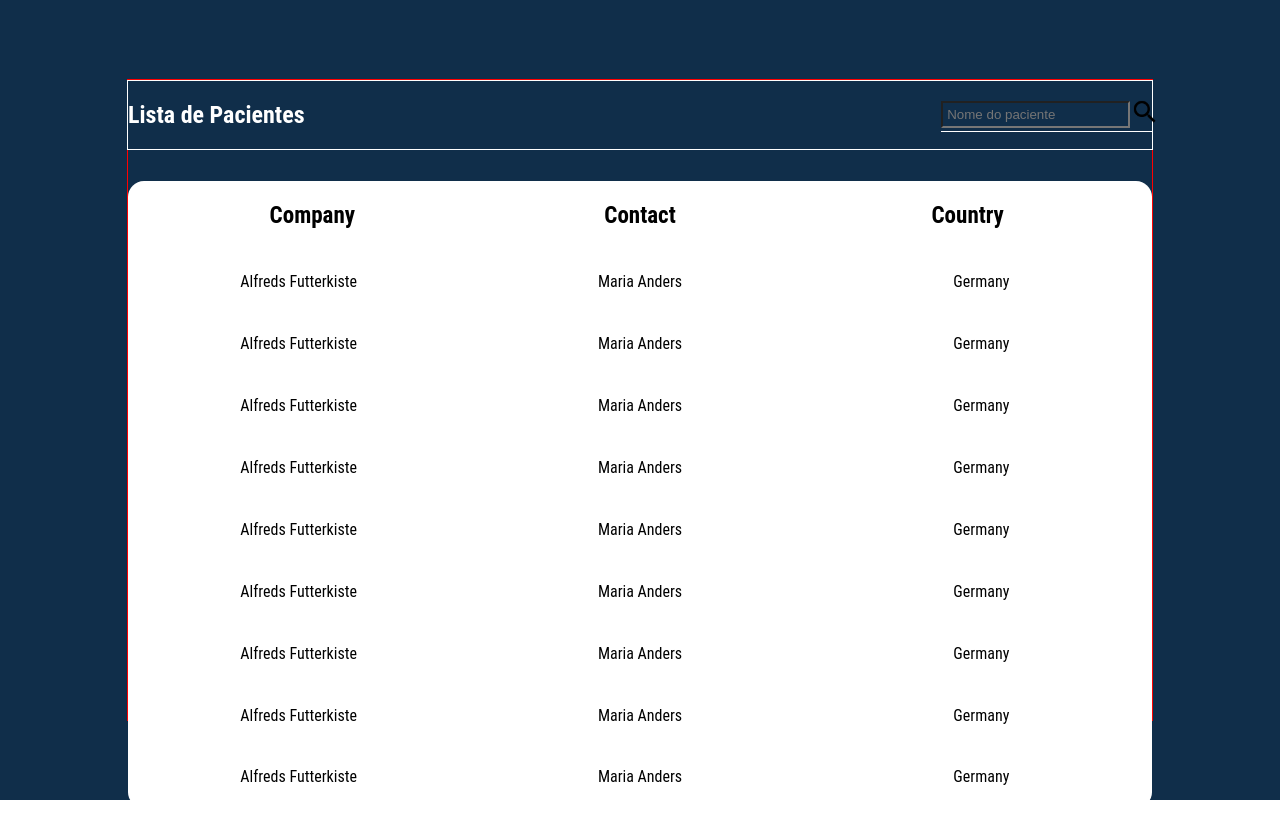
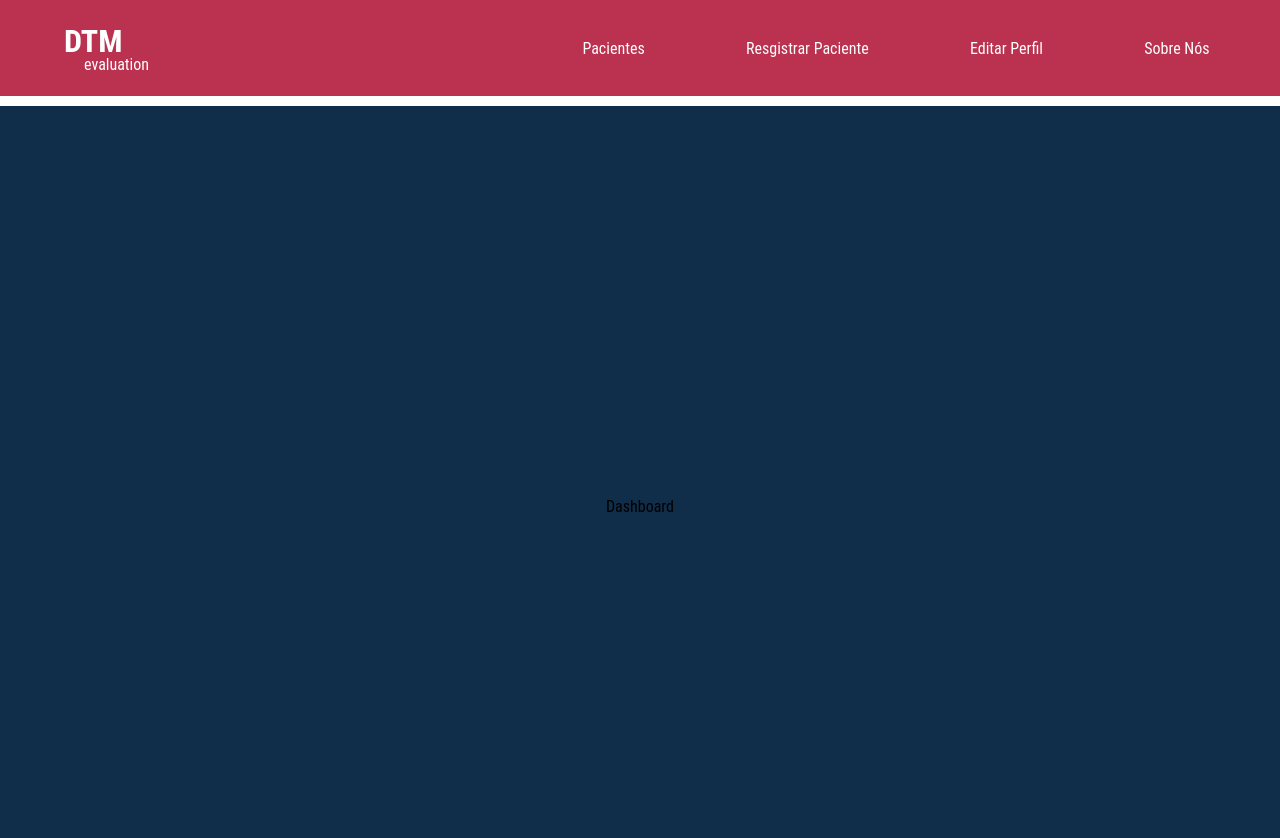
Before and after one commit to Elielson68/DTM, a React (Create React App) app in the folder front-end/: page /dashboard in a window 1280 px wide. Shown: the top 838 px of the page. Before the commit the page ends 808 px from the top, so only its background shows below. Built offline with nearby package versions, Linux system fonts and the light colour scheme.

Commit message:
added menu bar to pages

```diff
--- a/front-end/src/views/Dashboard/index.tsx
+++ b/front-end/src/views/Dashboard/index.tsx
@@ -1,82 +1,13 @@
 import React from "react";
 
-import { Container, MainContent, UpperDiv, Search, Table } from "./styles";
-
-import SearchIcon from "../../assets/img/search_icon.png";
+import { Container } from "./styles";
+import MenuBar from "../../components/MenuBar";
 
 export default function Dashboard() {
   return (
     <>
-      <Container>
-        <MainContent>
-          <UpperDiv>
-            <h2>Lista de Pacientes</h2>
-            <Search>
-              <input type="text" placeholder="Nome do paciente" />
-              <span>
-                <img src={SearchIcon} alt="" />
-              </span>
-            </Search>
-          </UpperDiv>
-          <Table>
-            <thead className="table-header">
-              <tr>
-                <th>Company</th>
-                <th>Contact</th>
-                <th>Country</th>
-              </tr>
-            </thead>
-            <tbody>
-              <tr>
-                <td>Alfreds Futterkiste</td>
-                <td>Maria Anders</td>
-                <td>Germany</td>
-              </tr>
-              <tr>
-                <td>Alfreds Futterkiste</td>
-                <td>Maria Anders</td>
-                <td>Germany</td>
-              </tr>
-              <tr>
-                <td>Alfreds Futterkiste</td>
-                <td>Maria Anders</td>
-                <td>Germany</td>
-              </tr>
-              <tr>
-                <td>Alfreds Futterkiste</td>
-                <td>Maria Anders</td>
-                <td>Germany</td>
-              </tr>
-              <tr>
-                <td>Alfreds Futterkiste</td>
-                <td>Maria Anders</td>
-                <td>Germany</td>
-              </tr>
-
-              <tr>
-                <td>Alfreds Futterkiste</td>
-                <td>Maria Anders</td>
-                <td>Germany</td>
-              </tr>
-              <tr>
-                <td>Alfreds Futterkiste</td>
-                <td>Maria Anders</td>
-                <td>Germany</td>
-              </tr>
-              <tr>
-                <td>Alfreds Futterkiste</td>
-                <td>Maria Anders</td>
-                <td>Germany</td>
-              </tr>
-              <tr>
-                <td>Alfreds Futterkiste</td>
-                <td>Maria Anders</td>
-                <td>Germany</td>
-              </tr>
-            </tbody>
-          </Table>
-        </MainContent>
-      </Container>
+      <MenuBar />
+      <Container>Dashboard</Container>
     </>
   );
 }
--- a/front-end/src/views/EditPatient/index.tsx
+++ b/front-end/src/views/EditPatient/index.tsx
@@ -1,11 +1,15 @@
 import React from "react";
+import MenuBar from "../../components/MenuBar";
 
 import { Container, Text } from "./styles";
 
 const EditPatient: React.FC = () => (
-  <Container>
-    <Text>EditPatient</Text>
-  </Container>
+  <>
+    <MenuBar />
+    <Container>
+      <Text>EditPatient</Text>
+    </Container>
+  </>
 );
 
 export default EditPatient;
--- a/front-end/src/views/EditProfessional/index.tsx
+++ b/front-end/src/views/EditProfessional/index.tsx
@@ -1,11 +1,15 @@
 import React from "react";
+import MenuBar from "../../components/MenuBar";
 
 import { Container, Text } from "./styles";
 
 const EditProfessional: React.FC = () => (
-  <Container>
-    <Text>EditProfessional</Text>
-  </Container>
+  <>
+    <MenuBar />
+    <Container>
+      <Text>EditProfessional</Text>
+    </Container>
+  </>
 );
 
 export default EditProfessional;
--- a/front-end/src/views/ExamData/index.tsx
+++ b/front-end/src/views/ExamData/index.tsx
@@ -1,11 +1,13 @@
 import React from "react";
+import MenuBar from "../../components/MenuBar";
 
 import { Container } from "./styles";
 
 const ExamData: React.FC = () => (
-  <Container>
-    Teste
-  </Container>
+  <>
+    <MenuBar />
+    <Container>Teste</Container>
+  </>
 );
 
 export default ExamData;
--- a/front-end/src/views/Measurement/index.tsx
+++ b/front-end/src/views/Measurement/index.tsx
@@ -1,4 +1,5 @@
 import React from "react";
+import MenuBar from "../../components/MenuBar";
 
 import {
   Container,
@@ -11,10 +12,12 @@ import {
   FinishButton,
   DivRight,
   CardRight,
-  Img
+  Img,
 } from "./styles";
 
 const Measurement: React.FC = () => (
+  <>
+    <MenuBar />
     <Container>
       <DivLeft>
         <h1>Exame</h1>
@@ -48,6 +51,7 @@ const Measurement: React.FC = () => (
         </CardRight>
       </DivRight>
     </Container>
+  </>
 );
 
 export default Measurement;
--- a/front-end/src/views/PatientDetails/index.tsx
+++ b/front-end/src/views/PatientDetails/index.tsx
@@ -1,4 +1,5 @@
 import React from "react";
+import MenuBar from "../../components/MenuBar";
 
 // Importando os styled components
 import {
@@ -20,10 +21,12 @@ import {
   CardBottom,
   DataTable,
   LineTable,
-  InfoTable
-} from "../PatientDetails/styles"
+  InfoTable,
+} from "../PatientDetails/styles";
 
 const PatientDetails: React.FC = () => (
+  <>
+    <MenuBar />
     <Container>
       <DivLeft>
         <MainText>Perfil do Paciente</MainText>
@@ -48,7 +51,7 @@ const PatientDetails: React.FC = () => (
           <Line />
           <DivButton>
             <EditButton>Editar</EditButton>
-                        <br/>
+            <br />
             <DeleteButton>Deletar</DeleteButton>
           </DivButton>
         </Card>
@@ -65,17 +68,18 @@ const PatientDetails: React.FC = () => (
             <DataTable>Dia do Exame</DataTable>
             <DataTable>Medição</DataTable>
           </DivTable>
-                    <LineTable/>
+          <LineTable />
           <DivTable>
             <InfoTable>Dr. John Dor</InfoTable>
             <InfoTable>22/10/2021</InfoTable>
             <InfoTable>300mm</InfoTable>
           </DivTable>
         </CardTop>
-                <br/>
+        <br />
         <CardBottom />
       </DivRight>
     </Container>
+  </>
 );
 
 export default PatientDetails;
--- a/front-end/src/views/Profile/index.tsx
+++ b/front-end/src/views/Profile/index.tsx
@@ -1,11 +1,15 @@
 import React from "react";
+import MenuBar from "../../components/MenuBar";
 
 import { Container, Text } from "./styles";
 
 const Profile: React.FC = () => (
-  <Container>
-    <Text>Profile</Text>
-  </Container>
+  <>
+    <MenuBar />
+    <Container>
+      <Text>Profile</Text>
+    </Container>
+  </>
 );
 
 export default Profile;
--- a/front-end/src/views/RegisterPatient/index.tsx
+++ b/front-end/src/views/RegisterPatient/index.tsx
@@ -1,11 +1,15 @@
 import React from "react";
+import MenuBar from "../../components/MenuBar";
 
 import { Container, Text } from "./styles";
 
 const RegisterPatient: React.FC = () => (
-  <Container>
-    <Text>RegisterPatient</Text>
-  </Container>
+  <>
+    <MenuBar />
+    <Container>
+      <Text>RegisterPatient</Text>
+    </Container>
+  </>
 );
 
 export default RegisterPatient;
```
Lines whose indentation alone changed are shown as unchanged.
